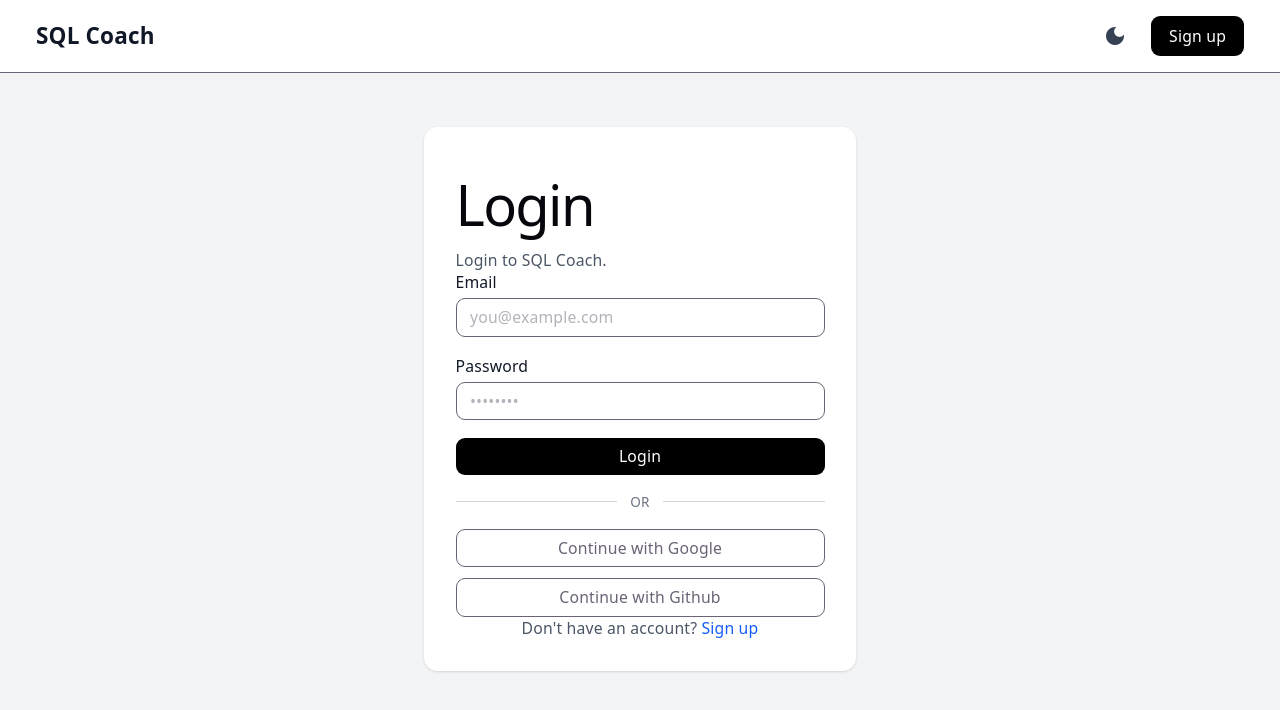
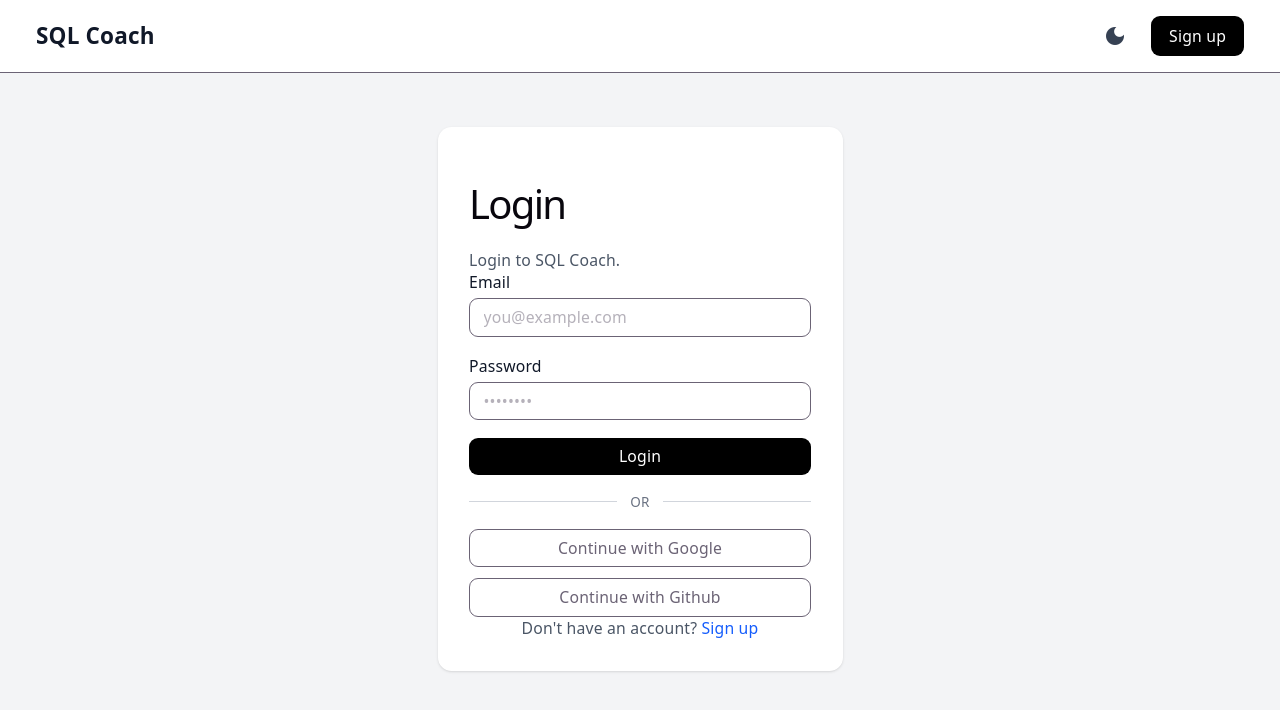
Before and after one commit to SG-07/learn-os, a React (Vite) app in the folder frontend/: page /login in a window 1280 px wide. Shown: the top 710 px of the page. Built offline with nearby package versions, Linux system fonts and the light colour scheme; no server answers.

Commit message:
Updated Auth pages UI

```diff
--- a/frontend/src/pages/auth/Login.jsx
+++ b/frontend/src/pages/auth/Login.jsx
@@ -108,8 +108,8 @@ function Login() {
 
   return (
     <div className="flex min-h-[calc(100vh-4rem)] items-start justify-center bg-gray-100 px-4 pt-12 dark:bg-gray-950">
-      <div className="w-full max-w-sm rounded-xl bg-white p-7 shadow dark:bg-gray-900">
-        <h1 className="mb-2 text-[22px] font-bold text-gray-900 dark:text-white">
+      <div className="w-full max-w-90 rounded-xl bg-white p-7 shadow dark:bg-gray-900">
+        <h1 className="mb-2 text-[40px]! font-bold text-gray-900 dark:text-white">
           Login
         </h1>
 
--- a/frontend/src/pages/auth/Signup.jsx
+++ b/frontend/src/pages/auth/Signup.jsx
@@ -111,9 +111,9 @@ function Signup() {
   return (
     <div className="flex min-h-[calc(100vh-4rem)] items-start justify-center bg-gray-100 px-4 pt-8 dark:bg-gray-950">
       {" "}
-      <div className="w-full max-w-md rounded-xl bg-white p-7 shadow dark:bg-gray-900">
+      <div className="w-full max-w-90 rounded-xl bg-white p-7 shadow dark:bg-gray-900">
         {" "}
-        <h1 className="mb-2 text-[22px] font-bold text-gray-900 dark:text-white">
+        <h1 className="mb-2 text-[40px]! font-bold text-gray-900 dark:text-white">
           {" "}
           Create account{" "}
         </h1>{" "}
```
